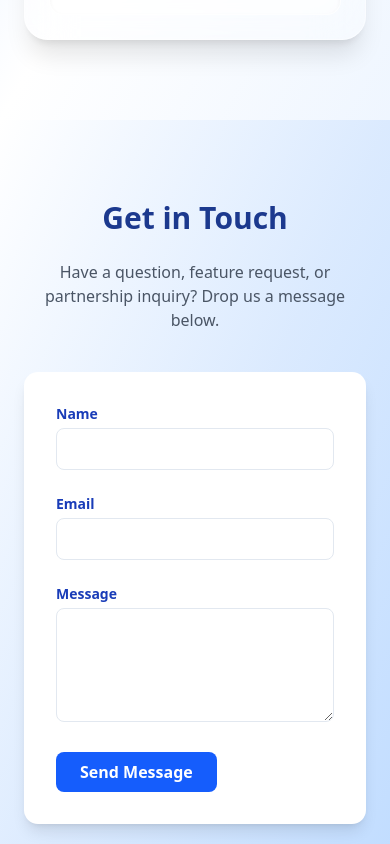
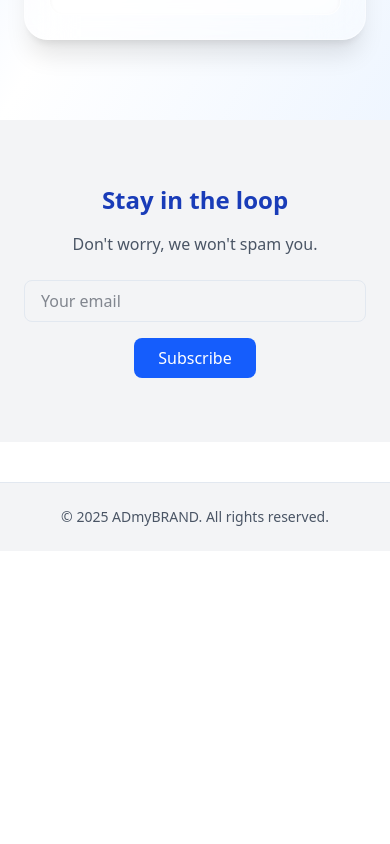
Before and after one commit to Anurag078/admybrand-landing, a Next.js app: page / in a window 390 px wide. Shown: the part 5600-6444 px from the top of the page. After the commit the page ends 6151 px from the top, so only its background shows below. Built offline with nearby package versions, Linux system fonts and the light colour scheme.

Commit message:
Fix: escaped apostrophes and updated layout

```diff
--- a/app/contact/page.tsx
+++ b/app/contact/page.tsx
@@ -1,107 +1,46 @@
 "use client";
-import { useState, useEffect } from "react";
-import { motion } from "framer-motion";
+import { useState } from "react";
 
-export default function ContactPage() {
-  const [form, setForm] = useState({ name: "", email: "", message: "" });
-  const [errors, setErrors] = useState<{ [key: string]: string }>({});
+export default function Contact() {
+  const [email, setEmail] = useState("");
   const [submitted, setSubmitted] = useState(false);
-  const [isClient, setIsClient] = useState(false);
-
-  useEffect(() => {
-    setIsClient(true);
-  }, []);
-
-  const validate = () => {
-    const newErrors: { [key: string]: string } = {};
-    if (!form.name.trim()) newErrors.name = "Name is required";
-    if (!form.email.trim()) newErrors.email = "Email is required";
-    else if (!/\S+@\S+\.\S+/.test(form.email)) newErrors.email = "Invalid email";
-    if (!form.message.trim()) newErrors.message = "Message is required";
-    setErrors(newErrors);
-    return Object.keys(newErrors).length === 0;
-  };
 
   const handleSubmit = (e: React.FormEvent) => {
     e.preventDefault();
-    if (validate()) {
+    if (email.trim()) {
       setSubmitted(true);
-      setForm({ name: "", email: "", message: "" });
+      setEmail("");
     }
   };
 
-  if (!isClient) return null;
-
   return (
-    <section className="min-h-screen py-20 px-6 bg-gradient-to-br from-white via-blue-100 to-blue-200">
-      <motion.div
-        className="max-w-xl mx-auto text-center"
-        initial={{ opacity: 0, y: 20 }}
-        animate={{ opacity: 1, y: 0 }}
-        transition={{ duration: 0.6 }}
-      >
-        <h2 className="text-3xl font-bold text-blue-900 mb-6">Get in Touch</h2>
-        <p className="text-gray-600 mb-10">
-          Have a question, feature request, or partnership inquiry? Drop us a message below.
+    <section className="py-16 bg-gray-100">
+      <div className="max-w-xl mx-auto text-center px-6">
+        <h3 className="text-2xl font-semibold text-blue-800 mb-4">Stay in the loop</h3>
+        <p className="text-gray-600 mb-6">
+          Don&apos;t worry, we won&apos;t spam you.
         </p>
-      </motion.div>
-
-      <motion.form
-        onSubmit={handleSubmit}
-        className="max-w-xl mx-auto bg-white p-8 rounded-xl shadow-lg space-y-6"
-        initial={{ opacity: 0, y: 40 }}
-        animate={{ opacity: 1, y: 0 }}
-        transition={{ duration: 0.7 }}
-      >
-        <div>
-          <label className="block font-semibold text-sm text-blue-800 mb-1">Name</label>
-          <input
-            type="text"
-            autoComplete="off"
-            className="w-full border rounded-md px-4 py-2 focus:outline-none focus:ring-2 focus:ring-blue-300"
-            value={form.name}
-            onChange={(e) => setForm({ ...form, name: e.target.value })}
-          />
-          {errors.name && <p className="text-sm text-red-500 mt-1">{errors.name}</p>}
-        </div>
-
-        <div>
-          <label className="block font-semibold text-sm text-blue-800 mb-1">Email</label>
+        <form onSubmit={handleSubmit} className="flex flex-col sm:flex-row items-center gap-4">
           <input
             type="email"
-            autoComplete="off"
-            className="w-full border rounded-md px-4 py-2 focus:outline-none focus:ring-2 focus:ring-blue-300"
-            value={form.email}
-            onChange={(e) => setForm({ ...form, email: e.target.value })}
+            placeholder="Your email"
+            className="w-full sm:flex-1 px-4 py-2 rounded-md border focus:outline-none focus:ring-2 focus:ring-blue-400"
+            value={email}
+            onChange={(e) => setEmail(e.target.value)}
           />
-          {errors.email && <p className="text-sm text-red-500 mt-1">{errors.email}</p>}
-        </div>
-
-        <div>
-          <label className="block font-semibold text-sm text-blue-800 mb-1">Message</label>
-          <textarea
-            rows={4}
-            autoComplete="off"
-            className="w-full border rounded-md px-4 py-2 focus:outline-none focus:ring-2 focus:ring-blue-300"
-            value={form.message}
-            onChange={(e) => setForm({ ...form, message: e.target.value })}
-          />
-          {errors.message && <p className="text-sm text-red-500 mt-1">{errors.message}</p>}
-        </div>
-
-        <motion.button
-          type="submit"
-          whileTap={{ scale: 0.97 }}
-          whileHover={{ scale: 1.02 }}
-          className="bg-blue-600 hover:bg-blue-700 text-white font-semibold py-2 px-6 rounded-md"
-        >
-          Send Message
-        </motion.button>
-
+          <button
+            type="submit"
+            className="bg-blue-600 text-white px-6 py-2 rounded-md hover:bg-blue-700 transition"
+          >
+            Subscribe
+          </button>
+        </form>
         {submitted && (
-          <p className="text-green-600 text-sm mt-3">Thank you! We&apos;ll get back to you shortly.</p>
+          <p className="mt-4 text-green-600 text-sm">
+            Thanks for subscribing!
+          </p>
         )}
-      </motion.form>
+      </div>
     </section>
   );
 }
--- a/app/layout.tsx
+++ b/app/layout.tsx
@@ -4,9 +4,9 @@ import Navbar from "@/components/Navbar";
 import Footer from "@/components/Footer";
 import PageTransition from "@/components/PageTransition";
 
-// ✅ SEO & Social Sharing Metadata with metadataBase included
+// SEO & Social Sharing Metadata with metadataBase included
 export const metadata: Metadata = {
-  metadataBase: new URL("https://admybrand.com"), // ✅ This resolves the warning
+  metadataBase: new URL("https://admybrand.com"),
   title: "ADmyBRAND AI Suite | AI Marketing Tool",
   description:
     "Supercharge your marketing with AI-powered automation, analytics, and smart insights.",
@@ -46,18 +46,18 @@ export default function RootLayout({ children }: { children: React.ReactNode })
   return (
     <html lang="en">
       <head>
-        {/* ✅ Basic Meta */}
+        {/*  Basic Meta */}
         <meta charSet="UTF-8" />
         <meta name="viewport" content="width=device-width, initial-scale=1" />
         <link rel="icon" href="/favicon.ico" type="image/x-icon" />
 
-        {/* ✅ Canonical */}
+        {/* Canonical */}
         <link rel="canonical" href="https://admybrand.com" />
 
-        {/* ✅ Robots */}
+        {/*  Robots */}
         <meta name="robots" content="index, follow" />
 
-        {/* ✅ No need to manually add metadata tags here.
+        {/*  No need to manually add metadata tags here.
             They will be injected by Next.js based on the `metadata` object above. */}
       </head>
       <body className="antialiased text-gray-800 bg-white">
```
